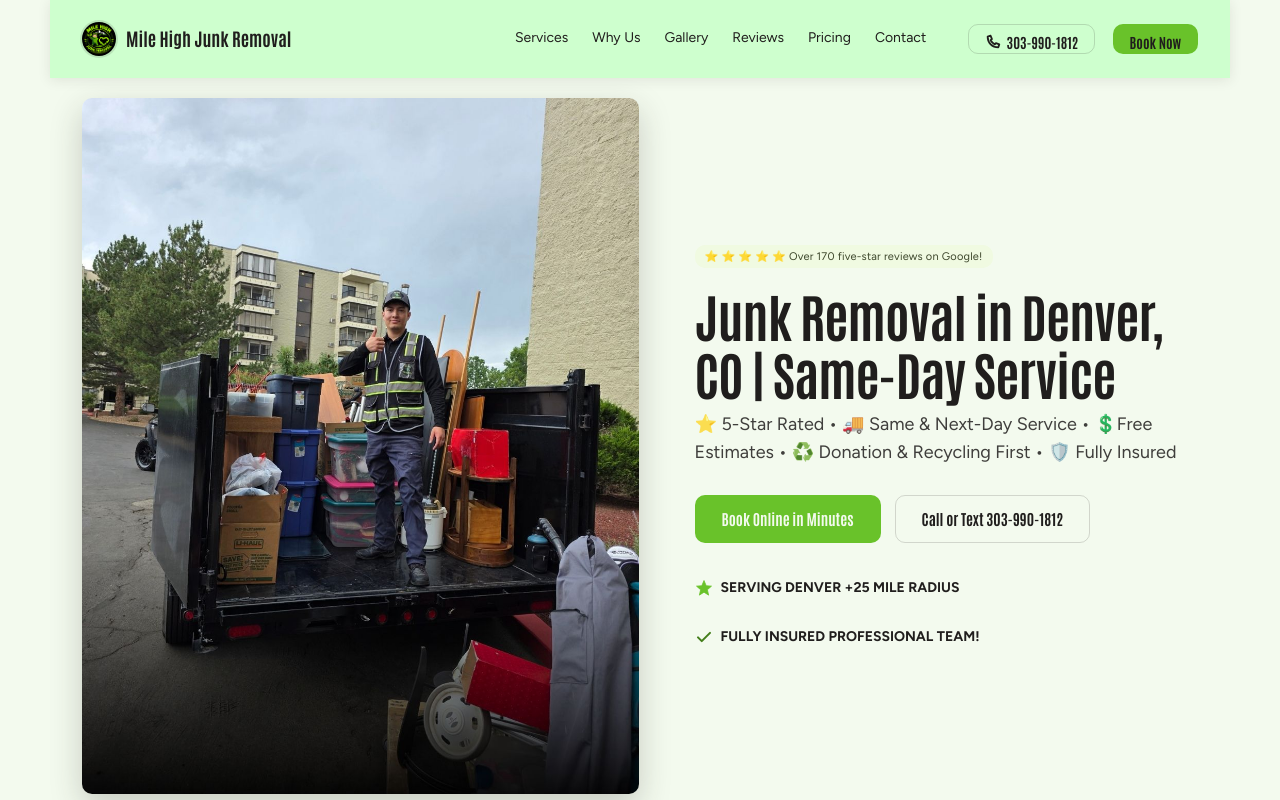
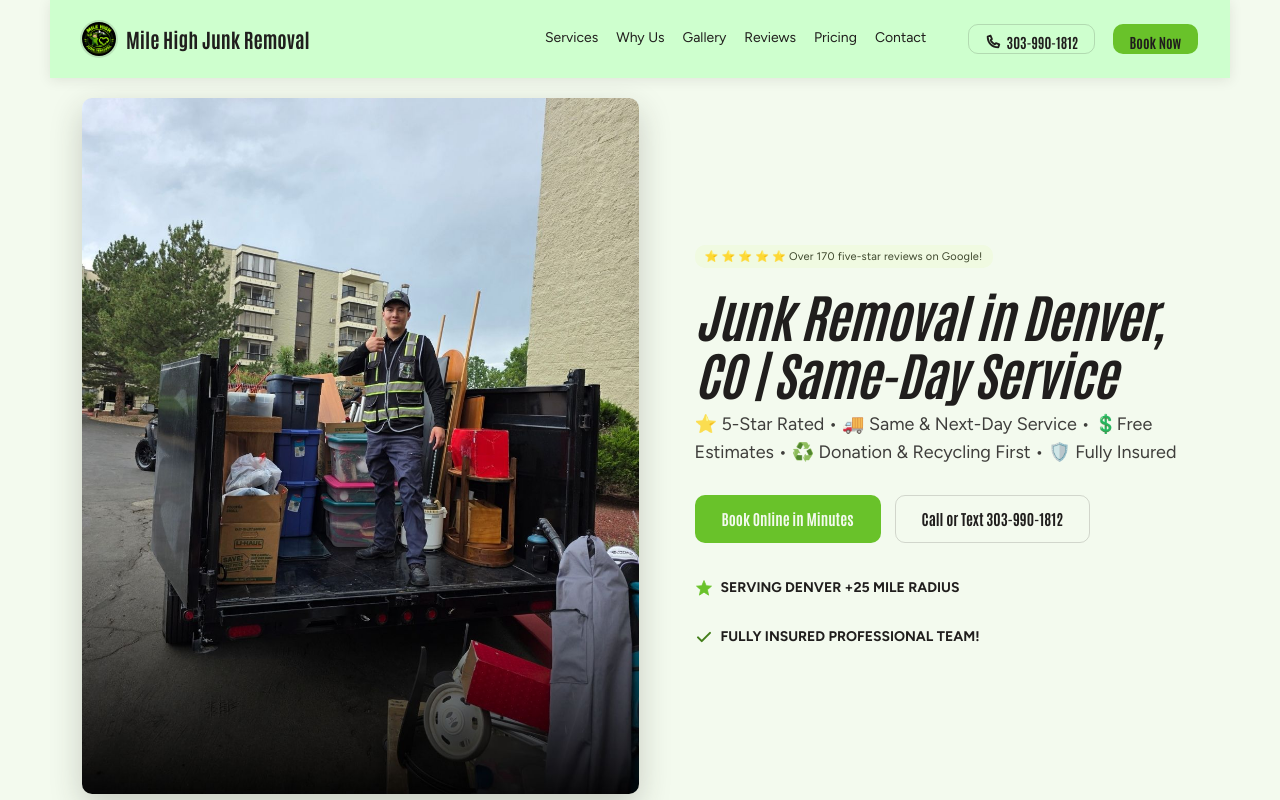
Before and after one commit to Gliendo00/mile-high-junk-removal, a plain HTML site: page index.html in a window 1280 px wide. Shown: the top 800 px of the page. Drawn offline with Linux system fonts and the light colour scheme.

Commit message:
Bolder/larger nav brand; italic bold headers

```diff
--- a/index.html
+++ b/index.html
@@ -16,7 +16,7 @@
     <img src="images/mile-high-junk-removal-logo.jpg" alt="Mile High Junk Removal" style="width:34px;height:34px;border-radius:50%;object-fit:cover;flex:none">
     Mile High Junk Removal
   </div>
-  <nav class="nav-links" style="display:flex;gap:24px;align-items:center">
+  <nav class="nav-links" style="display:flex;gap:18px;align-items:center">
     <a href="#services">Services</a>
     <a href="#why-us">Why Us</a>
     <a href="#gallery">Gallery</a>
--- a/styles.css
+++ b/styles.css
@@ -80,7 +80,7 @@ body {
 }
 *, *::before, *::after { box-sizing: border-box; }
 h1, h2, h3, h4, h5, h6 {
-  font-family: var(--font-heading); font-weight: var(--font-heading-weight);
+  font-family: var(--font-heading); font-weight: 900; font-style: italic;
   line-height: 1.12; letter-spacing: -0.015em; margin: 0 0 var(--space-2);
 }
 h1 { font-size: 42px; }
@@ -157,7 +157,7 @@ input[type="file"].input { padding: 10px; }
   padding: var(--space-3) var(--space-4); position: relative; z-index: 10;
   box-shadow: 0 2px 12px color-mix(in srgb, var(--color-neutral-900) 10%, transparent);
 }
-.nav-brand { font-family: var(--font-heading); font-weight: var(--font-heading-weight); font-size: 18px; margin-right: auto; white-space: nowrap; }
+.nav-brand { font-family: var(--font-heading); font-weight: 900; font-size: 20px; margin-right: auto; white-space: nowrap; }
 .nav-brand img { box-shadow: 0 0 0 2px color-mix(in srgb, var(--color-neutral-900) 12%, transparent); }
 .nav a { color: inherit; text-decoration: none; font-size: 14px; white-space: nowrap; position: relative; padding-bottom: 3px; }
 .nav a::after {
```
Also changed, not shown: pricing.html (+1 -1 lines).
